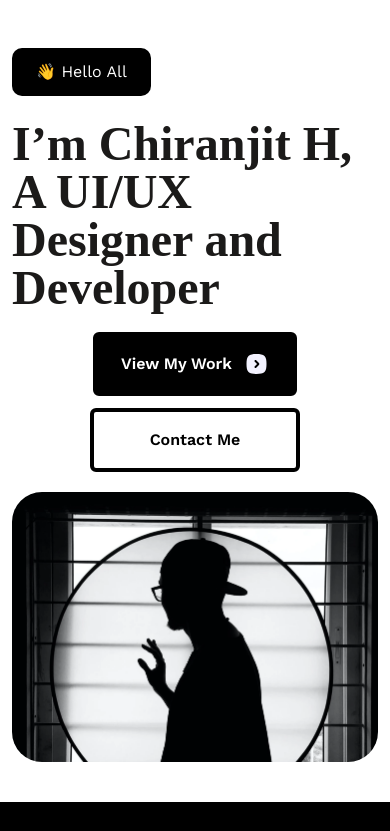
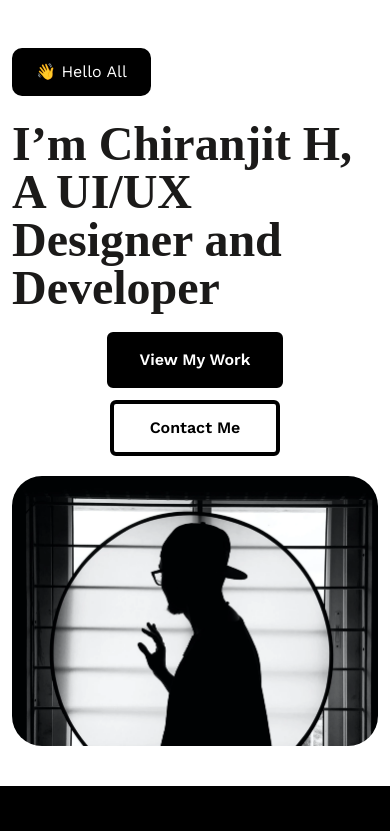
Before and after one commit to Raghav-558/UI-UX-Designer-project, a React (Create React App) app: page / in a window 390 px wide. Shown: the top 831 px of the page. Built offline with nearby package versions, Linux system fonts and the light colour scheme; a web font is replaced by a local one.

Commit message:
change footer pading

```diff
--- a/src/components/comman/Alittlebit.jsx
+++ b/src/components/comman/Alittlebit.jsx
@@ -11,14 +11,14 @@ const Alittlebit = () => {
                             <h2 className='eczar text-fs-2xl font-semibold text-white pb-8 max-sm:pb-4 max-lg:text-center max-sm:text-3xl'>A Little Bit About Me</h2>
                             <p className='font-normal text-xl leading-7 text-white worksans max-lg:text-center max-sm:text-base'>Neque lectus elit massa aenean turpis quam aliquet.Lorem ipsum dolor sit amet, consectetur adipiscing elit. Quisque ipsum, scelerisque proin consequat tristique tortor, amet nullam. Eu purus blandit luctus faucibus justo venenatis a. </p>
                             <div className='max-lg:flex max-lg:justify-center'>
-                                <button class="worksans mt-10 max-sm:mt-6 font-semibold text-xl max-sm:text-base rounded-md before:ease relative py-4 px-14 max-sm:px-6 max-sm:py-3 overflow-hidden border-4 border-white text-white transition-all before:absolute before:top-1/2 before:h-0 before:w-64 before:origin-center before:-translate-x-20 before:rotate-45 before:bg-white before:duration-300 hover:text-black hover:before:h-64 hover:before:-translate-y-32">
+                                <button class="worksans mt-10 max-sm:mt-6 font-semibold text-xl max-sm:text-base rounded-md before:ease relative py-4 px-14 max-sm:px-6 max-sm:py-3 overflow-hidden border-4 border-white text-white transition-all before:absolute before:top-1/2 before:h-0 before:w-64 before:origin-center before:-translate-x-20 before:rotate-45 before:bg-white before:duration-500 hover:text-black hover:before:h-64 hover:before:-translate-y-32">
                                     <span class="relative z-10">Contact Me</span>
                                 </button>
                             </div>
 
                         </div>
                     </div>
-                    <div className='w-full lg:w-1/2 px-3 max-lg:mt-5'>
+                    <div className='w-full lg:w-1/2 px-3 max-lg:pt-8'>
                         <img src={Image1} alt="" className=' object-cover' />
                     </div>
                 </div>
--- a/src/components/comman/Cards.jsx
+++ b/src/components/comman/Cards.jsx
@@ -31,7 +31,7 @@ const Cards = () => {
       <div className='max-w-[1140px] mx-auto px-3 pt-16 max-md:pt-10 pb-16 max-md:pb-10'>
         <div className='text-left flex items-center gap-16 max-sm:flex-col max-sm:gap-3'>
           <h2 className='eczar font-semibold text-fs-2xl max-md:text-3xl text-white'>Featured Work</h2>
-          <button class="worksans font-semibold text-xl max-md:text-base max-sm:px-4 max-sm:py-3  rounded-md before:ease relative py-4 px-6 overflow-hidden border-4 border-white text-white transition-all duration-500 before:absolute before:top-1/2 before:h-0 before:w-64 before:origin-center before:-translate-x-26 before:rotate-45 before:bg-white before:duration-300 hover:text-black hover:before:h-64 hover:before:-translate-y-32">
+          <button class="worksans font-semibold text-xl max-md:text-base max-sm:px-4 max-sm:py-3  rounded-md before:ease relative py-4 px-6 overflow-hidden border-4 border-white text-white transition-all duration-500 before:absolute before:top-1/2 before:h-0 before:w-64 before:origin-center before:-translate-x-26 before:rotate-45 before:bg-white before:duration-500 hover:text-black hover:before:h-64 hover:before:-translate-y-32">
             <span class="relative z-10">View more on Behance</span>
           </button>
         </div>
--- a/src/components/comman/Form.jsx
+++ b/src/components/comman/Form.jsx
@@ -16,7 +16,7 @@ const Form = () => {
                             <input type="email" id='email' className='py-7 text-black bg-opacity-30 worksans rad-30 font-semibold text-xl max-sm:text-base worksans pl-7 max-sm:pl-6 bg-customcream w-[65%] outline-none' placeholder='Email' />
                         </div>
                         <textarea name="message" id="message" placeholder='Your message' className=' font-semibold text-xl max-sm:text-base worksans w-full h-[211px] max-sm:pl-6 text-black bg-opacity-30 rad-30 pt-7 pl-7 bg-customcream outline-none mt-4' ></textarea>
-                        <button type='submit' class="max-sm:text-base worksans mt-10 max-sm:mt-5 font-semibold text-xl rounded-md before:ease relative py-4 px-10 max-sm:px-6 max-sm:py-3 overflow-hidden border-4 border-black text-black transition-all before:absolute before:top-1/2 before:h-0 before:w-64 before:origin-center before:-translate-x-20 before:rotate-45 before:bg-black before:duration-300 hover:text-white hover:before:h-64 hover:before:-translate-y-32">
+                        <button type='submit' class="max-sm:text-base worksans mt-10 max-sm:mt-5 font-semibold text-xl rounded-md before:ease relative py-4 px-10 max-sm:px-6 max-sm:py-3 overflow-hidden border-4 border-black text-black transition-all duration-500 before:absolute before:top-1/2 before:h-0 before:w-64 before:origin-center before:-translate-x-20 before:rotate-45 before:bg-black before:duration-500 hover:text-white hover:before:h-64 hover:before:-translate-y-32">
                             <span class="relative z-10">Send Message</span>
                         </button>
                     </form>
--- a/src/components/comman/Herosection.jsx
+++ b/src/components/comman/Herosection.jsx
@@ -18,13 +18,10 @@ const Herosection = () => {
                                 and Developer
                             </h2>
                             <div className='flex mt-8 max-sm:mt-5 items-center gap-4 worksans max-sm:flex-col max-sm:gap-3'>
-                                <button className='max-md:text-base px-6 py-4 worksans bg-black btn-1-pd rounded-md border-4 border-black hover:bg-white group/icon text-white text-xl font-semibold whitespace-nowrap flex items-center gap-3 hover:text-black transition-all duration-300' >
-                                    View My Work
-                                    <svg width="25" height="24" viewBox="0 0 25 24" fill="none" xmlns="http://www.w3.org/2000/svg">
-                                        <path className='group-hover/icon:fill-black transition-all duration-300' fill-rule="evenodd" clip-rule="evenodd" d="M10.7929 15.7071C10.4024 15.3166 10.4024 14.6834 10.7929 14.2929L13.0858 12L10.7929 9.70711C10.4024 9.31658 10.4024 8.68342 10.7929 8.29289C11.1834 7.90237 11.8166 7.90237 12.2071 8.29289L14.9229 11.0087C15.4704 11.5562 15.4704 12.4438 14.9229 12.9913L12.2071 15.7071C11.8166 16.0976 11.1834 16.0976 10.7929 15.7071ZM7.75007 2.38782C9.04878 2.0992 10.6243 2 12.5 2C14.3757 2 15.9512 2.0992 17.2499 2.38782C18.56 2.67897 19.6488 3.176 20.4864 4.01358C21.324 4.85116 21.821 5.94002 22.1122 7.25007C22.4008 8.54878 22.5 10.1243 22.5 12C22.5 13.8757 22.4008 15.4512 22.1122 16.7499C21.821 18.06 21.324 19.1488 20.4864 19.9864C19.6488 20.824 18.56 21.321 17.2499 21.6122C15.9512 21.9008 14.3757 22 12.5 22C10.6243 22 9.04878 21.9008 7.75007 21.6122C6.44002 21.321 5.35116 20.824 4.51358 19.9864C3.676 19.1488 3.17897 18.06 2.88782 16.7499C2.5992 15.4512 2.5 13.8757 2.5 12C2.5 10.1243 2.5992 8.54878 2.88782 7.25007C3.17897 5.94002 3.676 4.85116 4.51358 4.01358C5.35116 3.176 6.44002 2.67897 7.75007 2.38782Z" fill="#F3F2FF" />
-                                    </svg>
+                                <button class="max-sm:text-base worksans font-semibold text-xl rounded-md before:ease relative py-4 px-10 max-sm:px-7 max-sm:py-3 overflow-hidden border-4 border-black text-white bg-black transition-all duration-500 before:absolute before:top-1/2 before:h-0 before:w-64 before:origin-center before:-translate-x-20 before:rotate-45 before:bg-white before:duration-500 hover:text-black hover:before:h-64 hover:before:-translate-y-32">
+                                    <span class="relative z-10">View My Work</span>
                                 </button>
-                                <button class="max-md:text-base worksans font-semibold text-xl rounded-md before:ease relative py-4 px-14 overflow-hidden border-4 border-black text-black transition-all before:absolute before:top-1/2 before:h-0 before:w-64 before:origin-center before:-translate-x-20 before:rotate-45 before:bg-black before:duration-300 hover:text-white hover:before:h-64 hover:before:-translate-y-32">
+                                <button class="max-sm:text-base worksans font-semibold text-xl rounded-md before:ease relative py-4 px-14 max-sm:px-9 max-sm:py-3 overflow-hidden border-4 border-black text-black transition-all before:absolute before:top-1/2 before:h-0 before:w-64 before:origin-center before:-translate-x-20 before:rotate-45 before:bg-black before:duration-500 hover:text-white hover:before:h-64 hover:before:-translate-y-32">
                                     <span class="relative z-10">Contact Me</span>
                                 </button>
                             </div>
```
